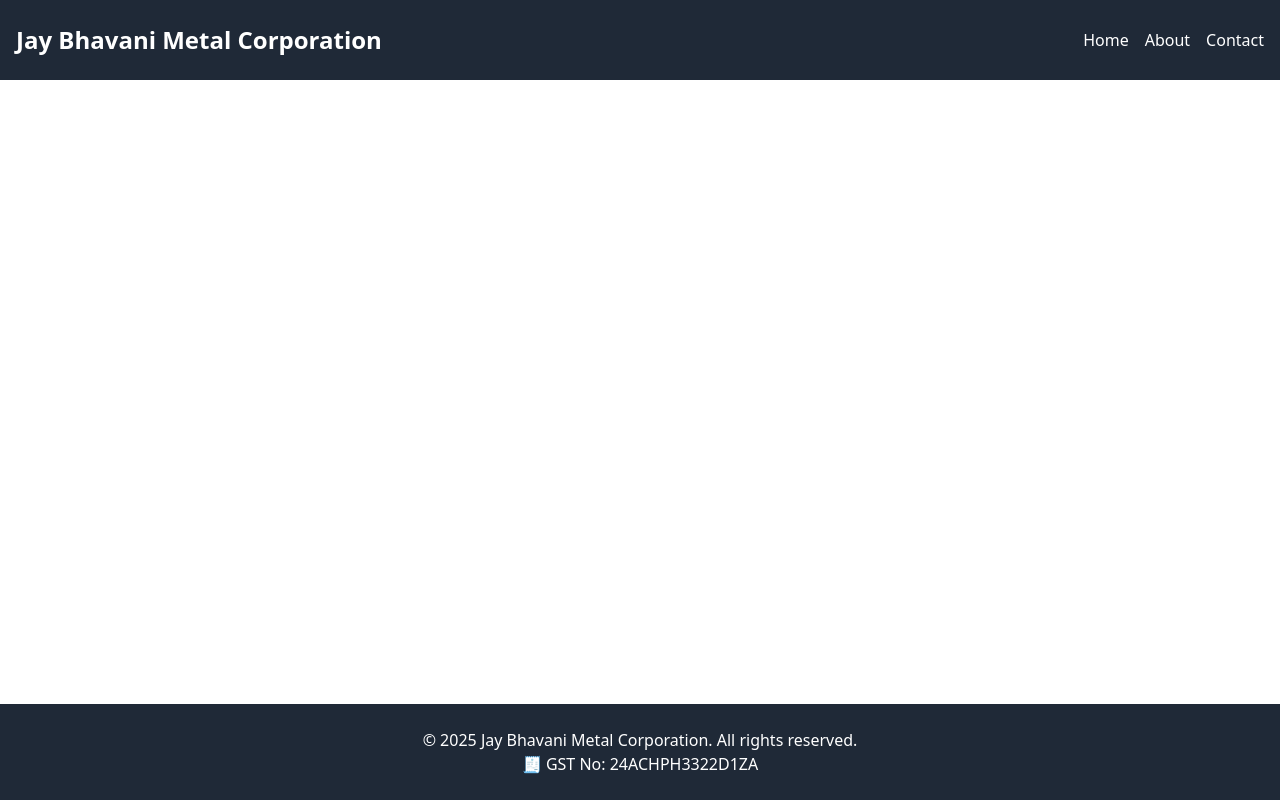
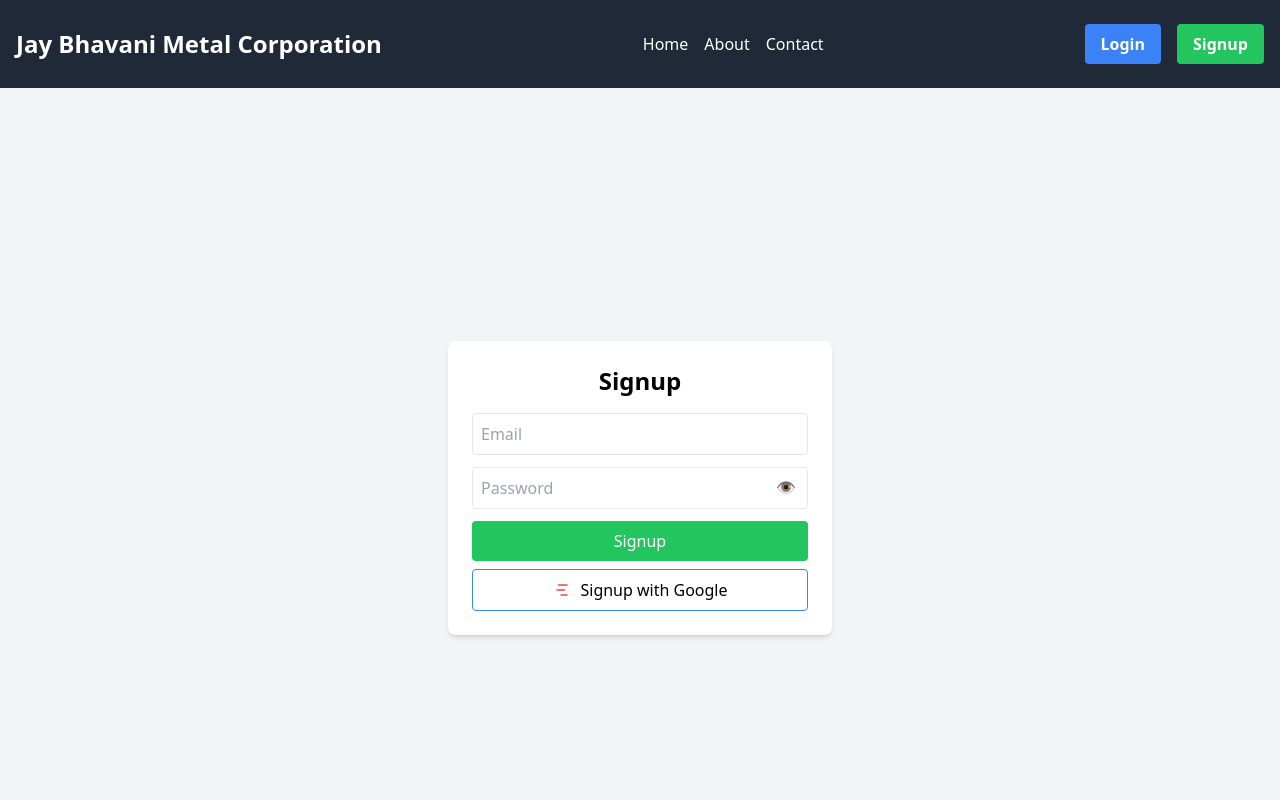
Before and after one commit to Mjahir/Bhavani-Metal, a React (Vite) app: page /signup in a window 1280 px wide. Shown: the top 800 px of the page. Built offline with nearby package versions, Linux system fonts and the light colour scheme.

Commit message:
add login

```diff
--- a/package.json
+++ b/package.json
@@ -11,6 +11,7 @@
   },
   "dependencies": {
     "@emailjs/browser": "^4.4.1",
+    "firebase": "^11.3.1",
     "framer-motion": "^12.4.4",
     "lucide-react": "^0.475.0",
     "react": "^19.0.0",
--- a/src/App.jsx
+++ b/src/App.jsx
@@ -4,7 +4,10 @@ import Footer from "./components/Footer"
 import Home from "./pages/Home"
 import About from "./pages/About"
 import Contact from "./pages/Contact"
-
+import Login from "./components/Auth/Login";
+import Signup from "./components/Auth/Signup";
+import Dashboard from "./pages/Dashboard";
+import PrivateRoute from "./components/PrivateRoute";
 function App() {
   return (
     <Router>
@@ -15,6 +18,16 @@ function App() {
             <Route path="/" element={<Home />} />
             <Route path="/about" element={<About />} />
             <Route path="/contact" element={<Contact />} />
+            <Route path="/login" element={<Login />} />
+            <Route path="/signup" element={<Signup />} />
+            <Route
+              path="/dashboard"
+              element={
+                <PrivateRoute>
+                  <Dashboard />
+                </PrivateRoute>
+              }
+            />
           </Routes>
         </main>
         <Footer />
--- /dev/null
+++ b/src/components/Auth/Login.jsx
@@ -0,0 +1,69 @@
+import { useState } from "react";
+import { signInWithEmailAndPassword } from "firebase/auth";
+import { auth } from "../../firebaseConfig";
+import { useNavigate } from "react-router-dom";
+import { EyeIcon, EyeOffIcon } from "lucide-react"; // Using Lucide icons
+
+const Login = () => {
+  const [email, setEmail] = useState("");
+  const [password, setPassword] = useState("");
+  const [showPassword, setShowPassword] = useState(false);
+  const [error, setError] = useState("");
+  const navigate = useNavigate();
+
+  const handleLogin = async (e) => {
+    e.preventDefault();
+    try {
+      await signInWithEmailAndPassword(auth, email, password);
+      navigate("/dashboard"); // Redirect after login
+    } catch (err) {
+      setError("Invalid email or password");
+    }
+  };
+
+  return (
+    <div className="flex flex-col items-center justify-center min-h-screen bg-gray-100">
+      <form onSubmit={handleLogin} className="p-6 bg-white shadow-md rounded-lg w-96">
+        <h2 className="text-2xl font-bold mb-4 text-center">Login</h2>
+        {error && <p className="text-red-500 text-center">{error}</p>}
+
+        <div className="mb-3">
+          <label className="block font-medium">Email</label>
+          <input
+            type="email"
+            placeholder="Enter your email"
+            value={email}
+            onChange={(e) => setEmail(e.target.value)}
+            className="border p-2 w-full rounded mt-1"
+            required
+          />
+        </div>
+
+        <div className="mb-3 relative">
+          <label className="block font-medium">Password</label>
+          <input
+            type={showPassword ? "text" : "password"}
+            placeholder="Enter your password"
+            value={password}
+            onChange={(e) => setPassword(e.target.value)}
+            className="border p-2 w-full rounded mt-1 pr-10"
+            required
+          />
+          <button
+            type="button"
+            onClick={() => setShowPassword(!showPassword)}
+            className="absolute right-3 top-9"
+          >
+            {showPassword ? <EyeOffIcon size={20} /> : <EyeIcon size={20} />}
+          </button>
+        </div>
+
+        <button type="submit" className="bg-blue-500 text-white px-4 py-2 rounded w-full">
+          Login
+        </button>
+      </form>
+    </div>
+  );
+};
+
+export default Login;
--- /dev/null
+++ b/src/components/Auth/Signup.jsx
@@ -0,0 +1,86 @@
+import { useState } from "react";
+import { createUserWithEmailAndPassword, signInWithPopup, GoogleAuthProvider } from "firebase/auth";
+import { auth } from "../../firebaseConfig";
+import { useNavigate } from "react-router-dom";
+import { GanttChart } from "lucide-react"; // Google logo alternative from Lucide React
+
+const Signup = () => {
+  const [email, setEmail] = useState("");
+  const [password, setPassword] = useState("");
+  const [showPassword, setShowPassword] = useState(false);
+  const [error, setError] = useState("");
+  const navigate = useNavigate();
+
+  const handleSignup = async (e) => {
+    e.preventDefault();
+    try {
+      await createUserWithEmailAndPassword(auth, email, password);
+      navigate("/dashboard"); // Redirect after signup
+    } catch (err) {
+      setError("Error signing up. Try again.");
+    }
+  };
+
+  // Google Signup
+  const handleGoogleSignup = async () => {
+    const provider = new GoogleAuthProvider();
+    try {
+      await signInWithPopup(auth, provider);
+      navigate("/dashboard");
+    } catch (err) {
+      setError("Google Signup Failed");
+    }
+  };
+
+  return (
+    <div className="flex flex-col items-center justify-center min-h-screen bg-gray-100">
+      <form onSubmit={handleSignup} className="p-6 bg-white shadow-md rounded-lg w-96">
+        <h2 className="text-2xl font-bold mb-4 text-center">Signup</h2>
+        {error && <p className="text-red-500 text-center">{error}</p>}
+
+        <input
+          type="email"
+          placeholder="Email"
+          value={email}
+          onChange={(e) => setEmail(e.target.value)}
+          className="border p-2 mb-3 w-full rounded"
+          required
+        />
+
+        <div className="relative w-full">
+          <input
+            type={showPassword ? "text" : "password"}
+            placeholder="Password"
+            value={password}
+            onChange={(e) => setPassword(e.target.value)}
+            className="border p-2 mb-3 w-full rounded"
+            required
+          />
+          <button
+            type="button"
+            onClick={() => setShowPassword(!showPassword)}
+            className="absolute right-3 top-2 text-gray-600"
+          >
+            {showPassword ? "🙈" : "👁️"}
+          </button>
+        </div>
+
+        <button type="submit" className="bg-green-500 text-white px-4 py-2 rounded w-full mb-2">
+          Signup
+        </button>
+
+        {/* Google Signup Button with Lucide Icon */}
+        <button
+          type="button"
+          onClick={handleGoogleSignup}
+          className="flex items-center justify-center border border-blue-500 text-black px-4 py-2 rounded w-full bg-white hover:bg-gray-100"
+        >
+          <GanttChart className="w-5 h-5 mr-2 text-red-500" />
+          Signup with Google
+        </button>
+      </form>
+    </div>
+  );
+};
+
+export default Signup;
--- a/src/components/Header.jsx
+++ b/src/components/Header.jsx
@@ -1,4 +1,4 @@
-import { Link } from "react-router-dom"
+import { Link } from "react-router-dom";
 
 const Header = () => {
   return (
@@ -26,9 +26,18 @@ const Header = () => {
             </li>
           </ul>
         </nav>
+        {/* Login & Signup Buttons */}
+        <div className="flex space-x-4">
+          <Link to="/login" className="bg-blue-500 hover:bg-blue-700 text-white font-bold py-2 px-4 rounded">
+            Login
+          </Link>
+          <Link to="/signup" className="bg-green-500 hover:bg-green-700 text-white font-bold py-2 px-4 rounded">
+            Signup
+          </Link>
+        </div>
       </div>
     </header>
-  )
-}
+  );
+};
 
-export default Header
+export default Header;
--- /dev/null
+++ b/src/components/PrivateRoute.jsx
@@ -0,0 +1,22 @@
+import { Navigate } from "react-router-dom";
+import { auth } from "../firebaseConfig";
+import { useEffect, useState } from "react";
+import { onAuthStateChanged } from "firebase/auth";
+
+const PrivateRoute = ({ children }) => {
+  const [user, setUser] = useState(null);
+  const [loading, setLoading] = useState(true);
+
+  useEffect(() => {
+    const unsubscribe = onAuthStateChanged(auth, (currentUser) => {
+      setUser(currentUser);
+      setLoading(false);
+    });
+    return () => unsubscribe();
+  }, []);
+
+  if (loading) return <p>Loading...</p>;
+  return user ? children : <Navigate to="/login" />;
+};
+
+export default PrivateRoute;
--- /dev/null
+++ b/src/firebaseConfig.jsx
@@ -0,0 +1,15 @@
+import { initializeApp } from "firebase/app";
+import { getAuth } from "firebase/auth";
+
+const firebaseConfig = {
+  apiKey: "AIzaSyChwE85DvX3nZf-IvTC0KpZmS88zPBV8nQ",
+  authDomain: "jay-bhavani-metal-corporation.firebaseapp.com",
+  projectId: "jay-bhavani-metal-corporation",
+  storageBucket: "jay-bhavani-metal-corporation.firebasestorage.app",
+  messagingSenderId: "483360597889",
+  appId: "1:483360597889:web:752db98edebabb3a826a80",
+};
+
+const app = initializeApp(firebaseConfig);
+export const auth = getAuth(app);
+export default app;
--- /dev/null
+++ b/src/pages/Dashboard.jsx
@@ -0,0 +1,53 @@
+import { useState, useEffect } from "react";
+import { auth } from "../firebaseConfig";
+import { signOut } from "firebase/auth";
+import { useNavigate } from "react-router-dom";
+
+const Dashboard = () => {
+  const [user, setUser] = useState(null);
+  const navigate = useNavigate();
+
+  // Fetch the authenticated user
+  useEffect(() => {
+    const unsubscribe = auth.onAuthStateChanged((currentUser) => {
+      if (currentUser) {
+        setUser(currentUser);
+      } else {
+        navigate("/login"); // Redirect if not logged in
+      }
+    });
+    return () => unsubscribe();
+  }, [navigate]);
+
+  // Logout function
+  const handleLogout = async () => {
+    await signOut(auth);
+    navigate("/login");
+  };
+
+  return (
+    <div className="flex items-center justify-center min-h-screen bg-gray-100">
+      <div className="bg-white shadow-lg rounded-lg p-6 w-96 text-center">
+        <h2 className="text-2xl font-bold mb-4">Welcome to Your Dashboard</h2>
+
+        {user ? (
+          <div>
+            <p className="text-lg font-medium">👤 {user.displayName || "User"}</p>
+            <p className="text-sm text-gray-600">📧 {user.email}</p>
+          </div>
+        ) : (
+          <p className="text-gray-500">Loading user info...</p>
+        )}
+
+        <button
+          onClick={handleLogout}
+          className="mt-4 bg-red-500 text-white px-4 py-2 rounded-lg hover:bg-red-600"
+        >
+          Logout
+        </button>
+      </div>
+    </div>
+  );
+};
+
+export default Dashboard;
--- a/src/pages/Home.jsx
+++ b/src/pages/Home.jsx
@@ -37,7 +37,7 @@ const Home = () => {
             animate={{ opacity: 1, scale: 1 }}
             transition={{ delay: 0.5, duration: 0.6 }}
           >
-           <button>Get a Quote </button> <ArrowRight className="ml-2 h-5 w-5" />
+           Get a Quote  <ArrowRight className="ml-2 h-5 w-5" />
           </motion.a>
         </div>
       </section>
@@ -76,7 +76,7 @@ const Home = () => {
            as ={Link} href="/Contact"
             className="inline-flex items-center bg-blue-500 text-white px-6 py-3 rounded-lg hover:bg-blue-700 transition-all"
           >
-            <button>Contact Us</button> <ArrowRight className="ml-2 h-5 w-5" />
+            Contact Us <ArrowRight className="ml-2 h-5 w-5" />
           </a>
         </div>
       </div>
```
Also changed, not shown: 1 other file (tests, documents, lock files or other folders).
